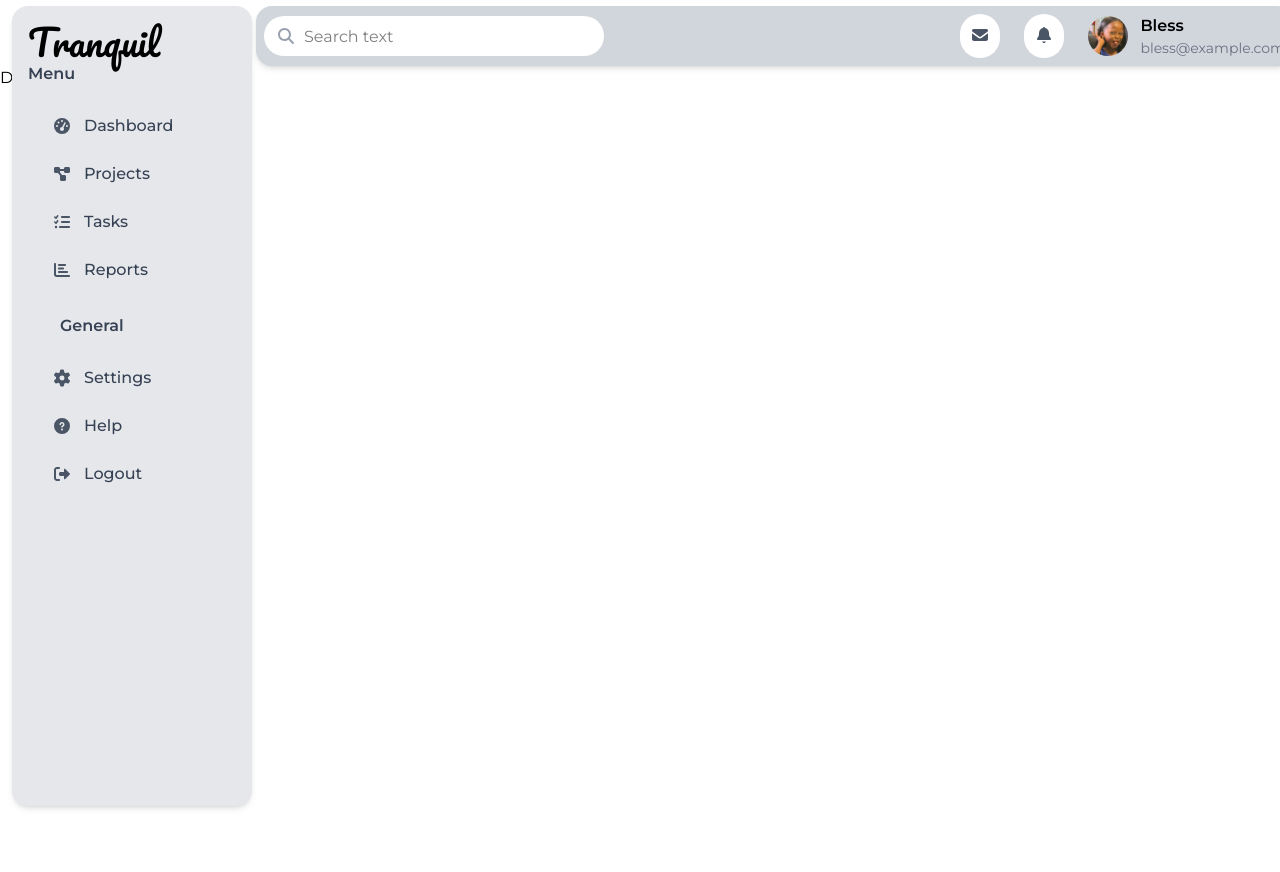
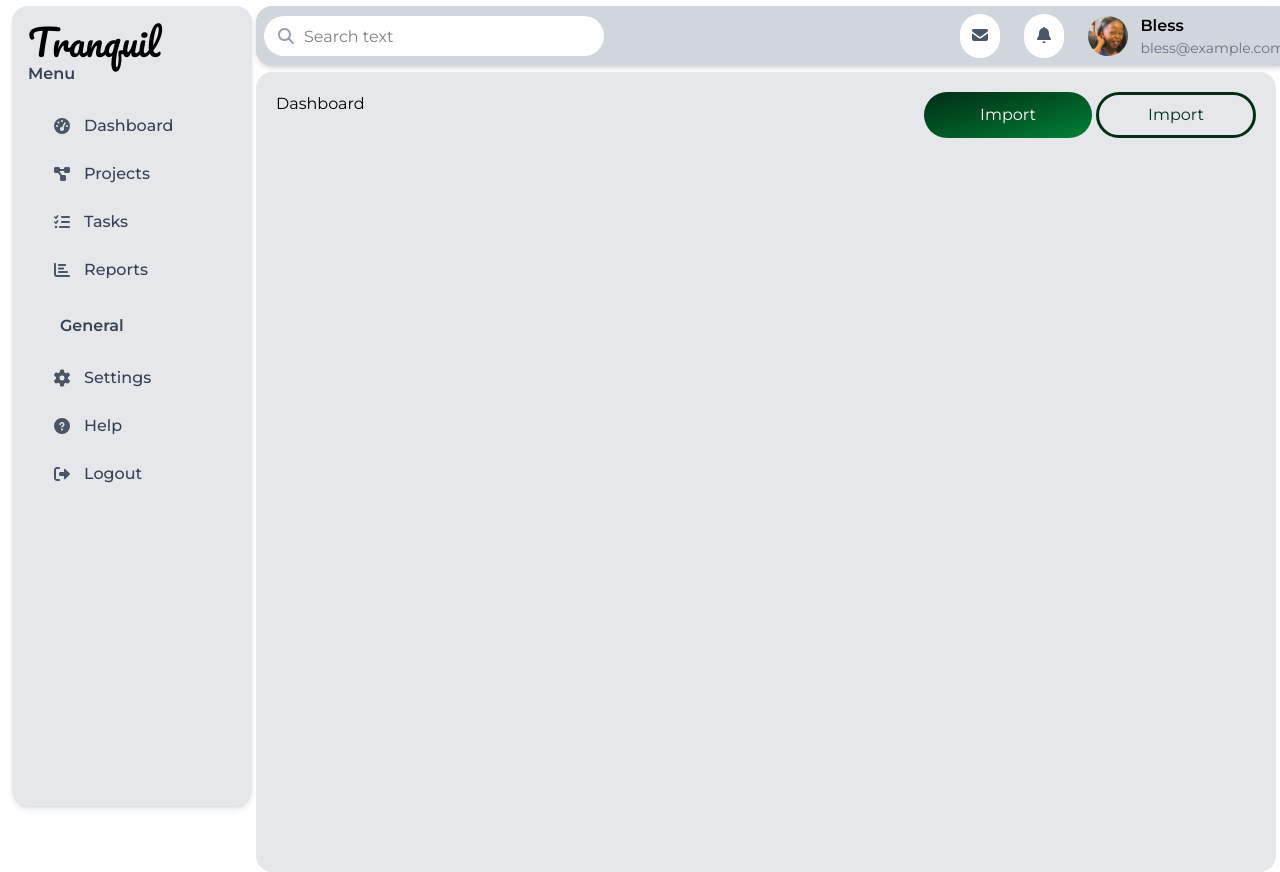
Before and after one commit to Blxss-T/Progress-Tracking-System-frontend, a React (Vite) app: page / in a window 1280 px wide. Before the commit the page ends 800 px from the top, so only its background shows below. Built offline with nearby package versions, Linux system fonts and the light colour scheme; a web font is replaced by a local one.

Commit message:
Initial commit

```diff
--- a/src/App.jsx
+++ b/src/App.jsx
@@ -13,6 +13,7 @@ function App() {
     <Navbar />
     <Sidebar />
     <Dashboard />
+
     <Routes>
         <Route path="/mail" element={<Mails />} />
         <Route path="/notifications" element={<Notification />} />
--- a/src/components/Dashboard.jsx
+++ b/src/components/Dashboard.jsx
@@ -1,8 +1,21 @@
 import React from 'react'
+import UserGreeting from './userGreeting'
 
 function Dashboard() {
   return (
-    <div>Dashboard</div>
+    <div className='ml-64 h-screen rounded-2xl bg-gray-200 p-4 mt-1.5 mr-1'>
+        {/* {function userGreet (name){
+            return <h1>Welcome {name}</h1>
+        }} */}
+        <div className='flex justify-between p-1 '>
+            <h2>Dashboard</h2>
+            <div className='flex gap-1 flex-wrap-reverse'>
+            <button className="w-42  bg-gradient-to-br from-green-950 to-green-700 text-white  p-2 rounded-3xl">Import</button>
+            <button className='w-40 border-3 border-green-950 text-green-950 p-2 rounded-3xl'>Import</button>
+            </div>
+
+        </div>
+    </div>
   )
 }
 
--- a/src/components/Navbar.jsx
+++ b/src/components/Navbar.jsx
@@ -16,7 +16,7 @@ function Navbar() {
   };
 
   return (
-    <div className=" flex items-center justify-between p-2 bg-gray-300 shadow-md rounded-2xl md:ml-64 mt-1.5 w-[81%] font-Montserrat">
+    <div className=" flex items-center justify-between p-2 bg-gray-300 shadow-md rounded-2xl md:ml-64 mt-1.5 w-[81%] font-Montserrat mr-1.5">
         <div className="relative w-1/3 hidden sm:block">
         {/* <button className="hidden sm:block">
        <FontAwesomeIcon
--- /dev/null
+++ b/src/components/userGreeting.jsx
@@ -0,0 +1,3 @@
+export default function UserGreeting({ name }) {
+  return <h3>Hello, {name}! 👋</h3>;
+}
```
